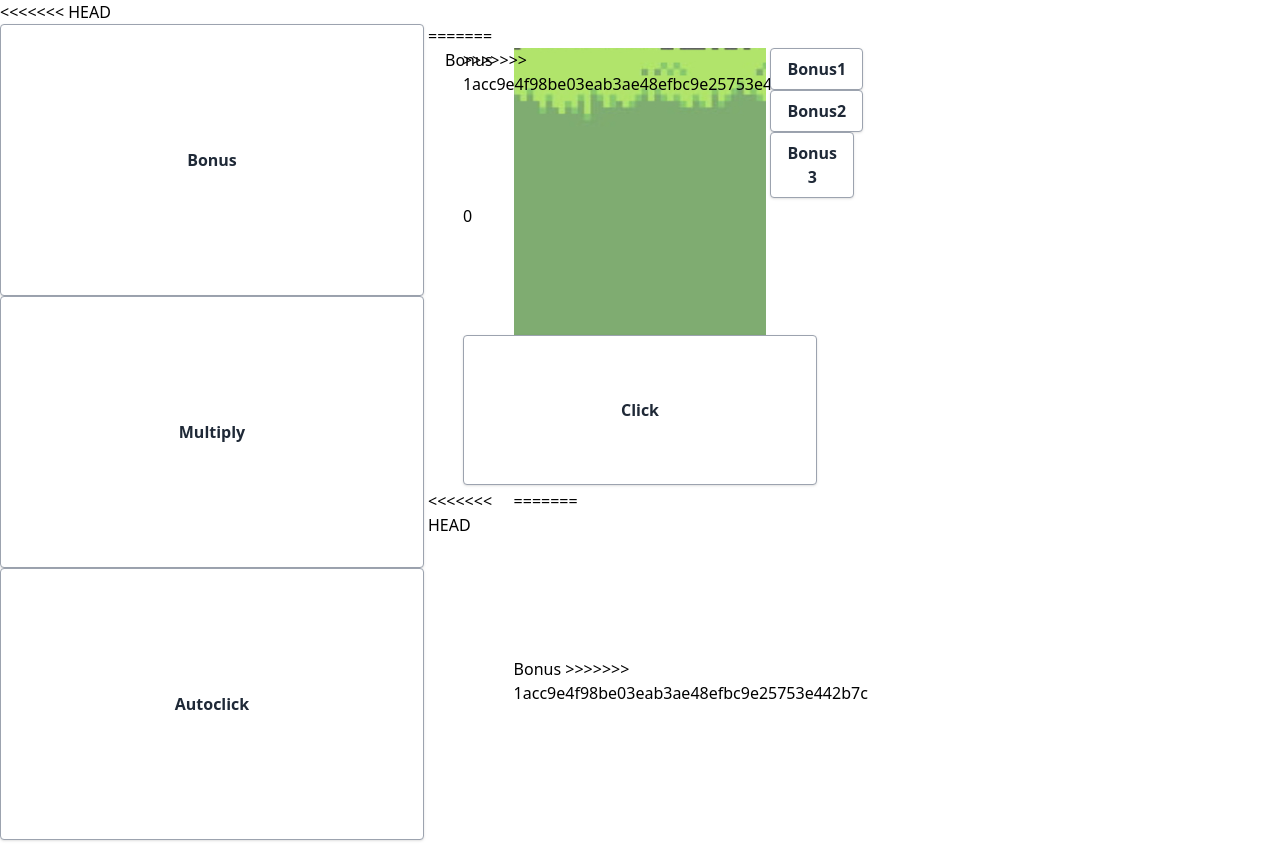
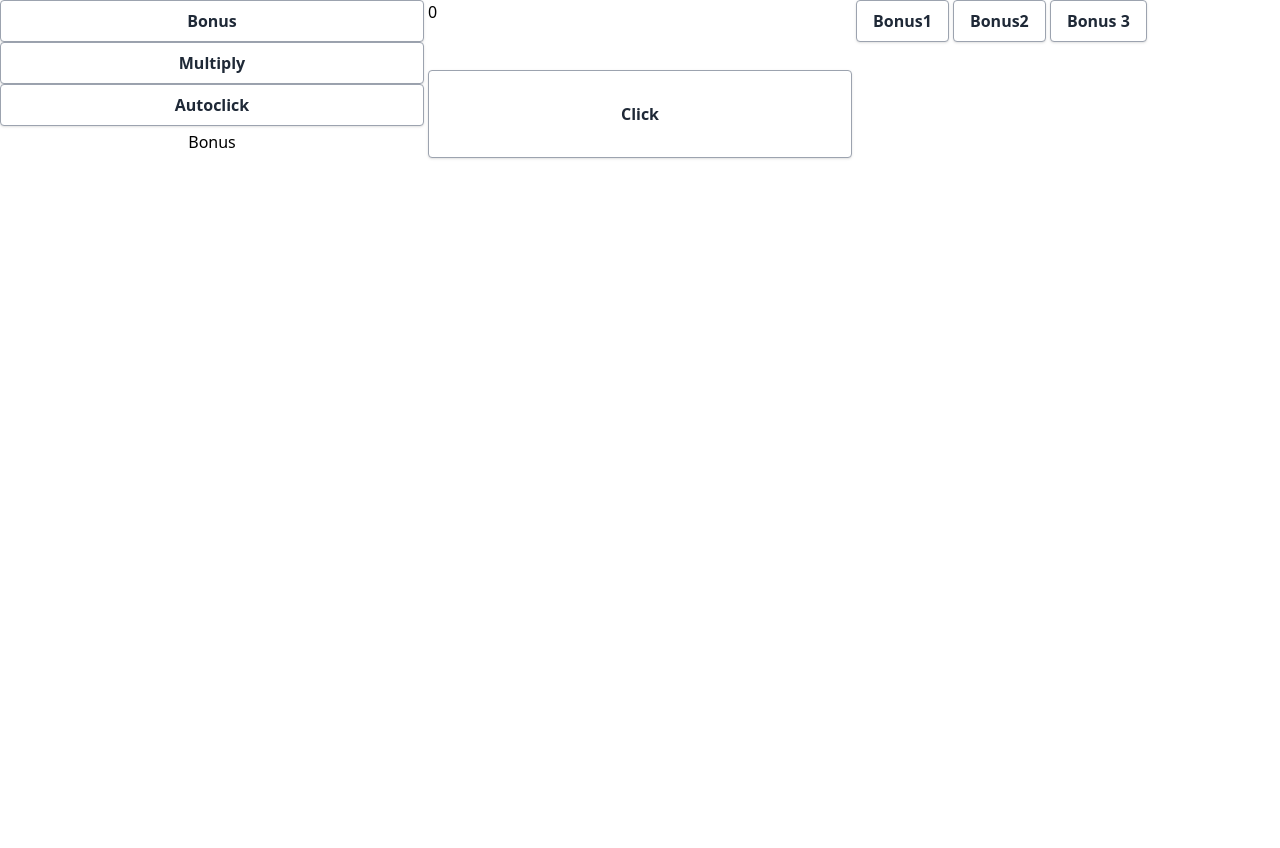
Before and after one commit to KimJacobus/knight-clicker, a website built with Vite: page index.html in a window 1280 px wide. After the commit the page ends 800 px from the top, so only its background shows below. Built offline with nearby package versions, Linux system fonts and the light colour scheme.

Commit message:
add index

```diff
--- a/index.html
+++ b/index.html
@@ -7,7 +7,6 @@
     <title>Knight Clicker</title>
   </head>
   <body>
-<<<<<<< HEAD
     <div class="grid grid-cols-3 grid-rows-1 gap-1 ">
       <div class="grid row-span-1">
 
@@ -26,15 +25,6 @@
 
       </div>
       <div class="grid row-span-3">
-=======
-    <div class="grid grid-cols-5 h-screen gap-1 ">
-      <div class="grid col-span-1 justify-center">Bonus
-        <input id="bonus" type="button" value="">
-        <input id="multiply" type="button" value="">
-        <input id="autoclick" type="button" value="">
-      </div>
-      <div class="grid col-span-3 justify-center bg-no-repeat bg-bottom " style="background-image: url(/pictures/wallpaperflare.com_wallpaper.jpg);">
->>>>>>> 1acc9e4f98be03eab3ae48efbc9e25753e442b7c
         <div id="display"></div>
 
         <button id ="click" value="click" class="bg-white hover:bg-gray-100 text-gray-800 font-semibold py-2 px-4 border border-gray-400 rounded shadow">
@@ -64,11 +54,7 @@
 
 
       </div>
-<<<<<<< HEAD
-    <div class="grid row-span-1">
-=======
     <div class="grid col-span-1 justify-center">Bonus
->>>>>>> 1acc9e4f98be03eab3ae48efbc9e25753e442b7c
     </div>
   </div>
   <script type="module" src="/main.js"></script>
```
